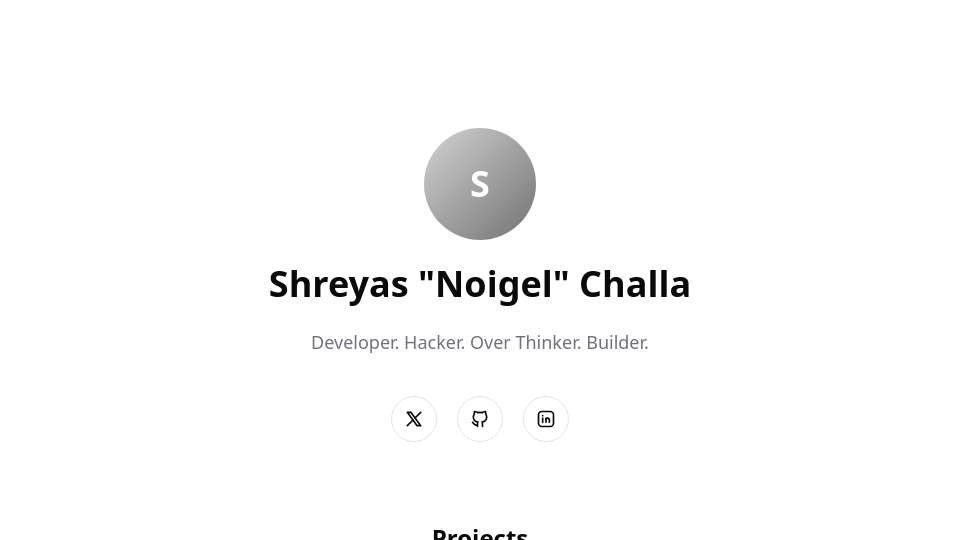
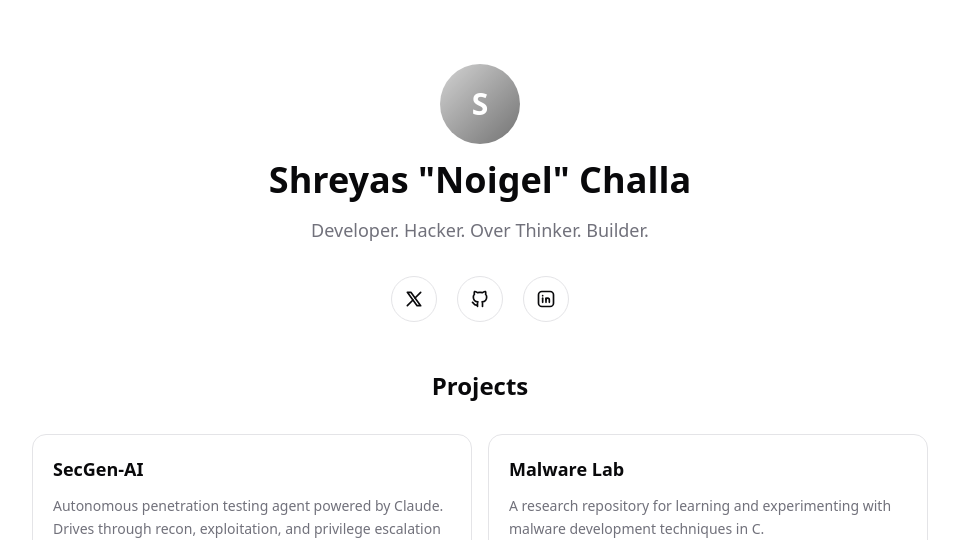
Before and after one commit to shreyas-challa/shreyas-challa.github.io, a React (Vite) app: page /about in a window 1280 px wide. Shown: the top 540 px of the page, without its empty margins (160-1119 px from the left). Built offline with nearby package versions, Linux system fonts and the light colour scheme; no server answers.

Commit message:
Compact profile section to make project cards more visible above the dock

```diff
--- a/src/about.jsx
+++ b/src/about.jsx
@@ -52,8 +52,8 @@ export default function About() {
   const dockLinks = user ? [...links.slice(0, -1), createLink, links[links.length - 1]] : links
   return (
     <div className="flex flex-col items-center w-full px-4">
-      <div className="flex flex-col items-center gap-6 max-w-lg text-center pt-32 pb-12 justify-center">
-        <div className="w-28 h-28 rounded-full bg-gradient-to-br from-neutral-300 to-neutral-500 dark:from-neutral-600 dark:to-neutral-800 flex items-center justify-center text-4xl font-bold text-white select-none">
+      <div className="flex flex-col items-center gap-4 max-w-lg text-center pt-16 pb-8 justify-center">
+        <div className="w-20 h-20 rounded-full bg-gradient-to-br from-neutral-300 to-neutral-500 dark:from-neutral-600 dark:to-neutral-800 flex items-center justify-center text-3xl font-bold text-white select-none">
           S
         </div>
 
@@ -82,7 +82,7 @@ export default function About() {
       </div>
 
       {/* Projects Section */}
-      <div className="w-full max-w-4xl pb-32 pt-8">
+      <div className="w-full max-w-4xl pb-24 pt-4">
         <h2 className="text-2xl font-bold text-center mb-8">Projects</h2>
         <div className="grid grid-cols-1 md:grid-cols-2 gap-4">
           {projects.map((project) => (
```
